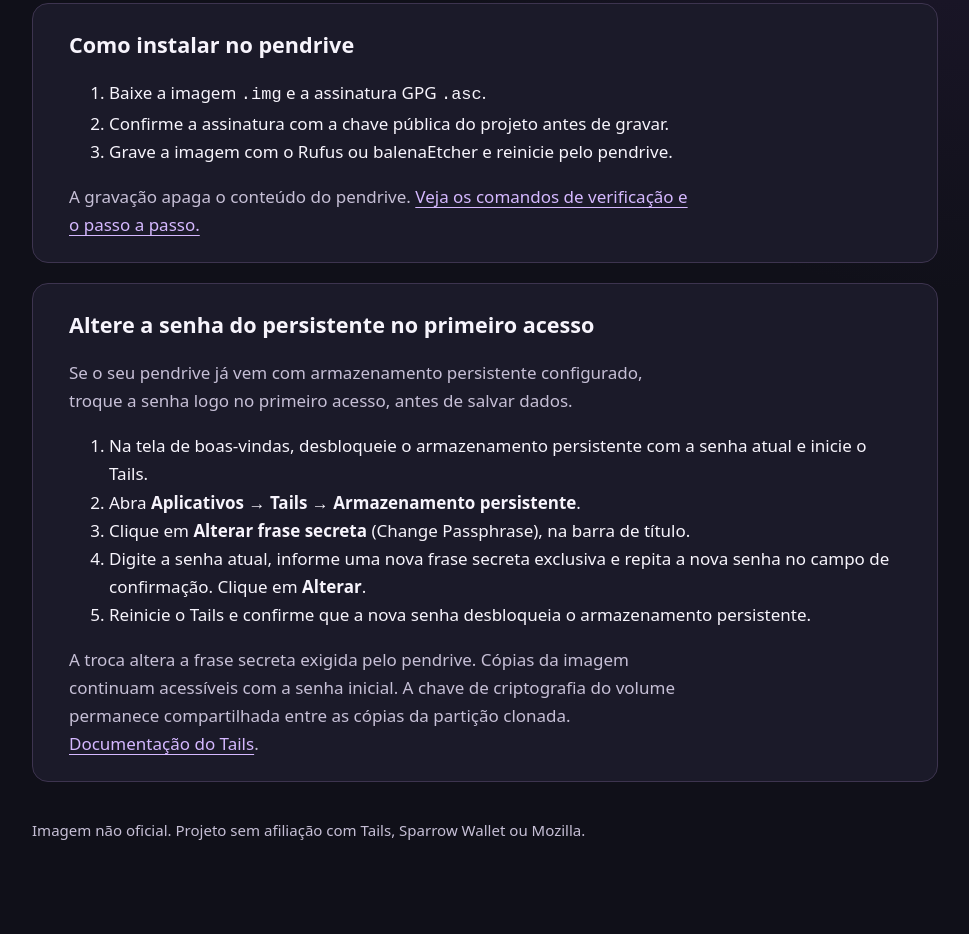
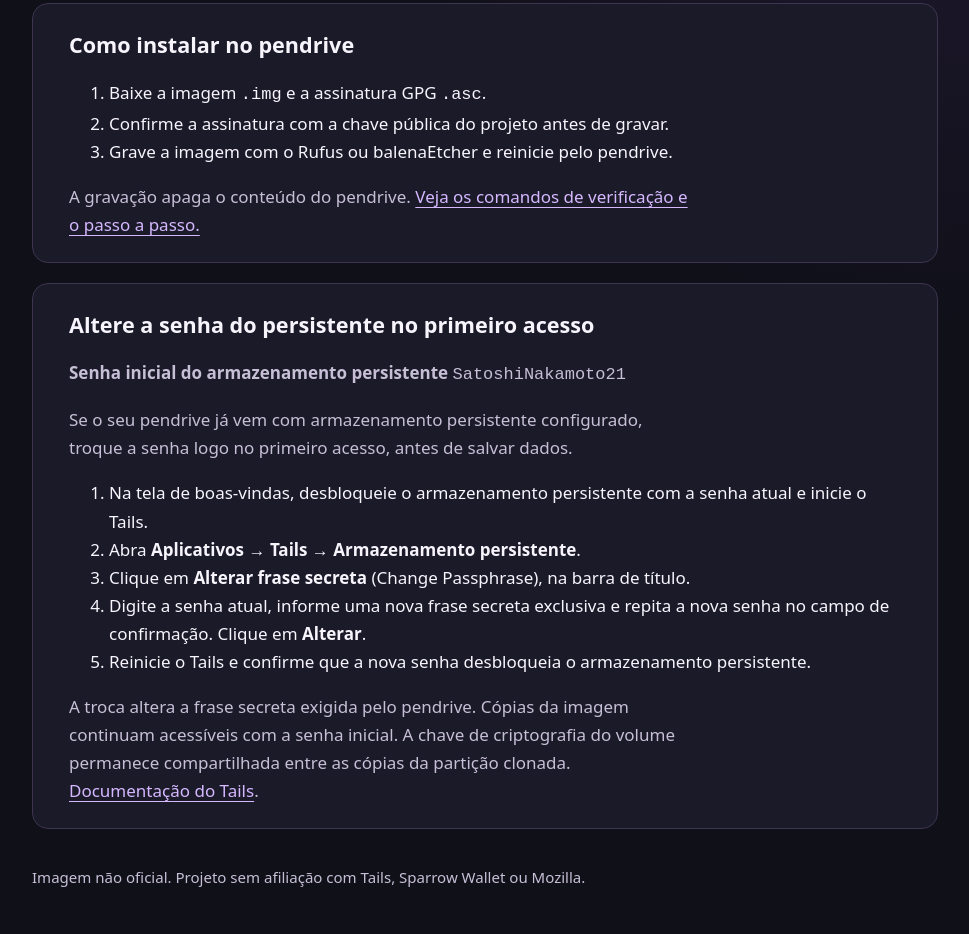
Before and after one commit to FelipeCOjeda/tails-sparrow, a plain HTML site: page docs/index.html in a window 1280 px wide. Shown: the part 819-1753 px from the top of the page, without its empty margins (155-1124 px from the left). Before the commit the page ends 1706 px from the top, so only its background shows below. Drawn offline with Linux system fonts and the light colour scheme.

Commit message:
Exibe a senha inicial do armazenamento persistente

```diff
--- a/docs/index.html
+++ b/docs/index.html
@@ -35,6 +35,7 @@
 </section>
 <section aria-labelledby="trocar-senha">
 <h2 id="trocar-senha">Altere a senha do persistente no primeiro acesso</h2>
+<p><strong>Senha inicial do armazenamento persistente</strong> <code>SatoshiNakamoto21</code></p>
 <p>Se o seu pendrive já vem com armazenamento persistente configurado, troque a senha logo no primeiro acesso, antes de salvar dados.</p>
 <ol>
 <li>Na tela de boas-vindas, desbloqueie o armazenamento persistente com a senha atual e inicie o Tails.</li>
```
Also changed, not shown: 1 other file.
